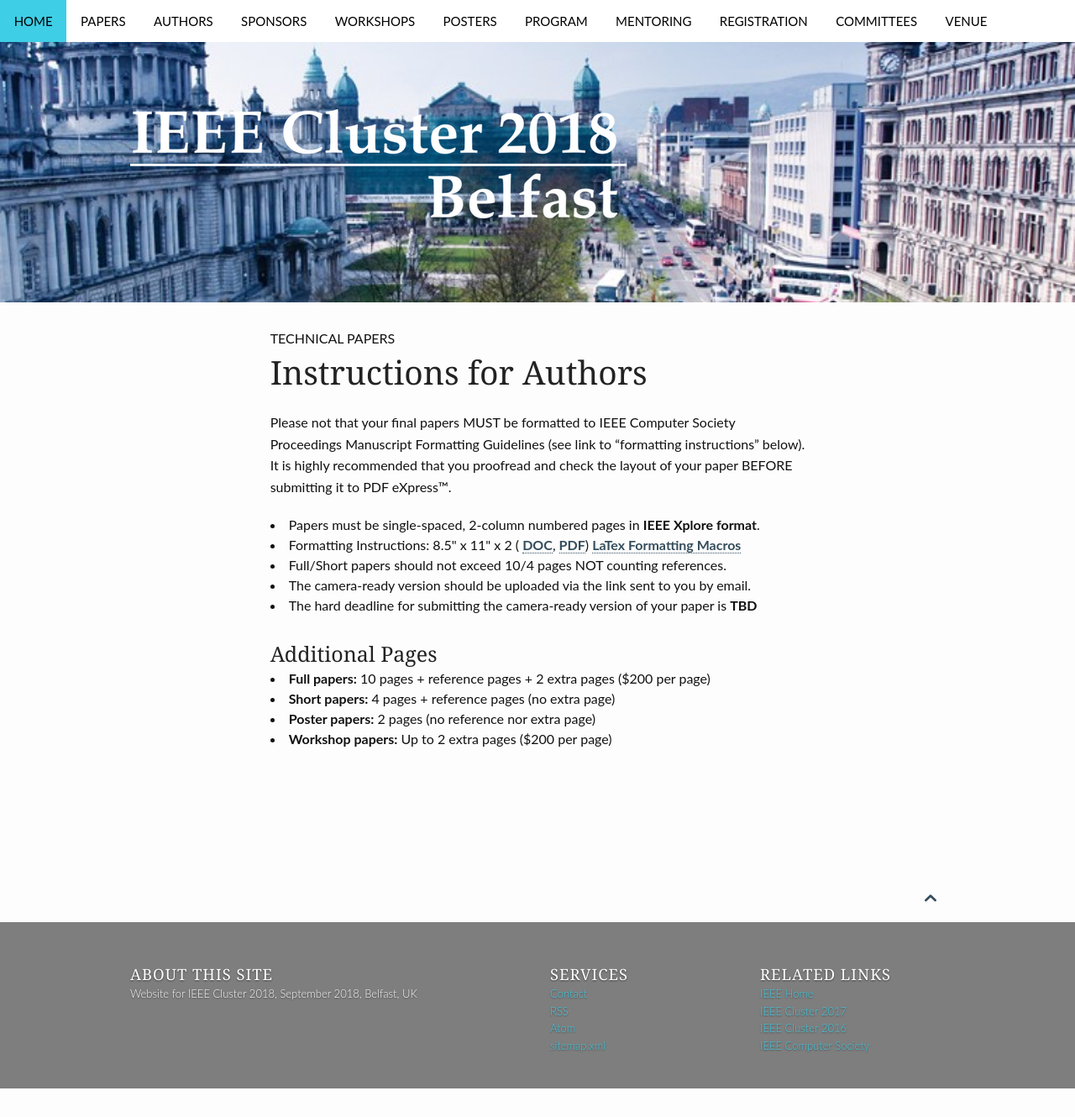
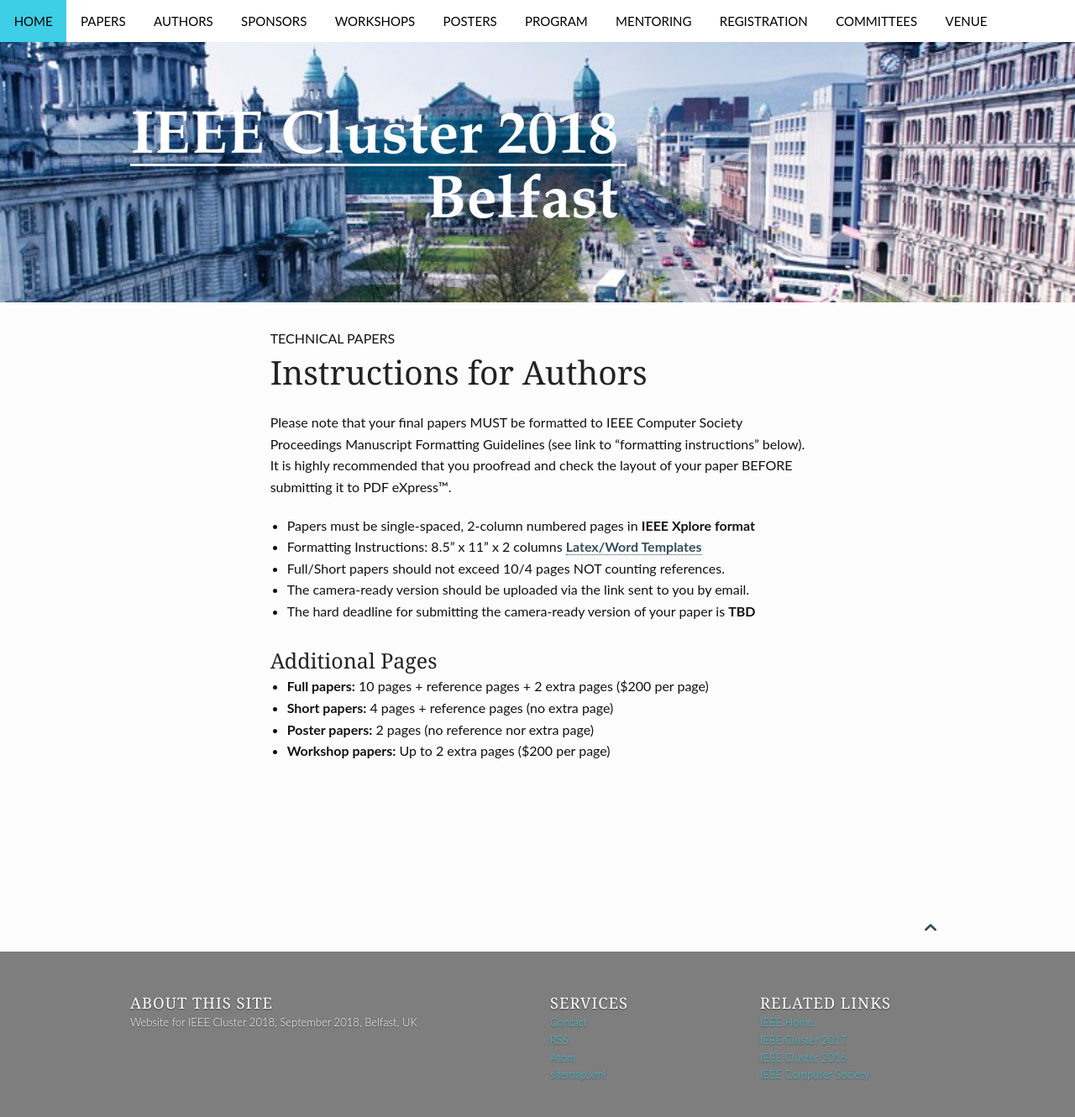
Before and after one commit to cluster2018/cluster2018, a Jekyll site: the page built from authors/index.md, in a window 1280 px wide. Shown: the whole page at 84% size. Built offline with Jekyll 4.4.1, drawn with Linux system fonts in a browser that asks for light colours; before the commit the page ends 1296 px from its top, so only the background shows below that.

Commit message:
Updated area chairs and submission formatting info

```diff
--- a/authors/index.md
+++ b/authors/index.md
@@ -11,31 +11,22 @@ header:
    permalink: "/contact/"
 ---
 
-Please not that your final papers MUST be formatted to IEEE Computer Society
+Please note that your final papers MUST be formatted to IEEE Computer Society
 Proceedings Manuscript Formatting Guidelines (see link to "formatting
 instructions" below).  It is highly recommended that you proofread and check
 the layout of your paper BEFORE submitting it to PDF eXpress™.
 
-<li>Papers must be single-spaced, 2-column numbered pages in <b>IEEE Xplore format</b>.</li>
-
-<li>Formatting Instructions: 8.5" x 11" x 2 (
- <a href="ftp://pubftp.computer.org/Press/Outgoing/proceedings/instruct8.5x11x2.doc">DOC</a>,
- <a href="ftp://pubftp.computer.org/Press/Outgoing/proceedings/instruct8.5x11x2.pdf">PDF</a>)
- <a href="ftp://pubftp.computer.org/Press/Outgoing/proceedings/IEEE_CS_Latex8.5x11x2.zip">LaTex Formatting Macros</a></li>
-
-<li>Full/Short papers should not exceed 10/4 pages NOT counting references.</li>
-
-<li>The camera-ready version should be uploaded via the link sent to you by email.</li>
-
-<li>The hard deadline for submitting the camera-ready version of your paper is <b>TBD <!--July 31st, 2017--></b></li>
+* Papers must be single-spaced, 2-column numbered pages in **IEEE Xplore format**
+* Formatting Instructions: 8.5" x 11" x 2 columns
+[Latex/Word Templates](http://www.ieee.org/conferences_events/conferences/publishing/templates.html)
+* Full/Short papers should not exceed 10/4 pages NOT counting references.
+* The camera-ready version should be uploaded via the link sent to you by email.
+* The hard deadline for submitting the camera-ready version of your paper is **TBD** <!--July 31st, 2017-->
 
 
-<h3>Additional Pages</h3>
+### Additional Pages
 
-<li><b>Full papers:</b> 10 pages + reference pages + 2 extra pages ($200 per page)</li>
-
-<li><b>Short papers:</b> 4 pages + reference pages (no extra page)</li>
-
-<li><b>Poster papers:</b> 2 pages (no reference nor extra page)</li>
-
-<li><b>Workshop papers:</b> Up to 2 extra pages ($200 per page)</li>
+* **Full papers:** 10 pages + reference pages + 2 extra pages ($200 per page)
+* **Short papers:** 4 pages + reference pages (no extra page)
+* **Poster papers:** 2 pages (no reference nor extra page)
+* **Workshop papers:** Up to 2 extra pages ($200 per page)
```
Also changed, not shown: committees/index.md (+8 -0 lines).
